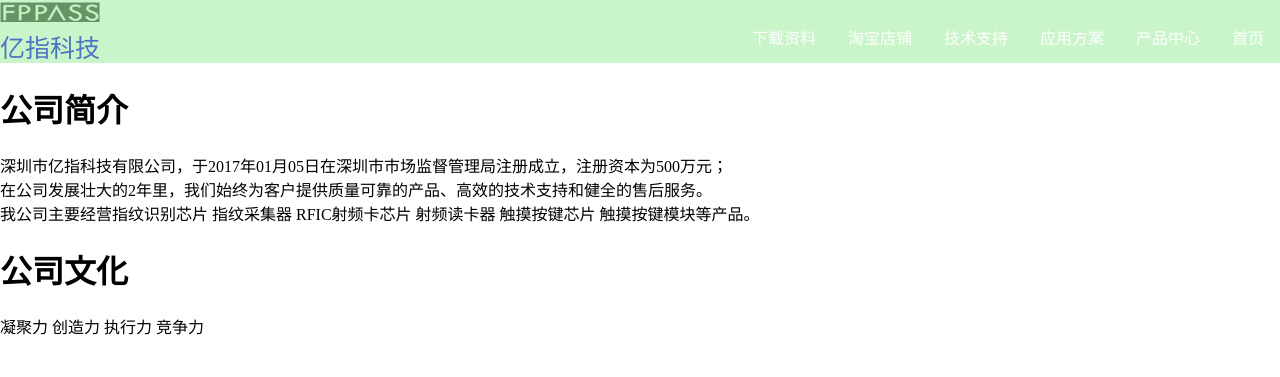
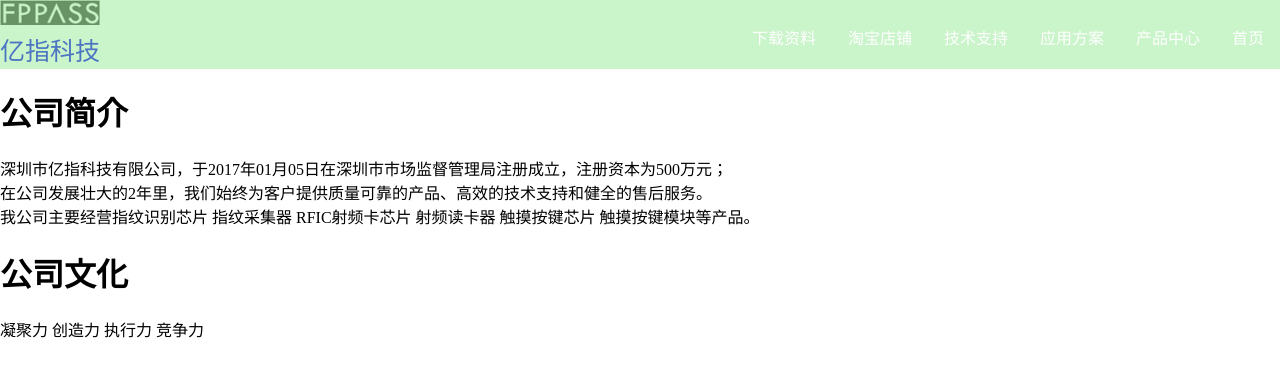
Before and after one commit to easyfp/easyfp.github.io, a Jekyll site: the page about.html, which Jekyll copies as it is, in a window 1280 px wide. Shown: the top 377 px of the page. Built offline with Jekyll 4.4.1, drawn with Linux system fonts in a browser that asks for light colours.

Commit message:
Update about.html

```diff
--- a/about.html
+++ b/about.html
@@ -26,7 +26,7 @@
     display: block;
     color: white;
     text-align: center;
-    padding: 14px 16px;
+    padding: 20px 16px;
     text-decoration: none;
 }
 
@@ -43,7 +43,7 @@
 	<style type="text/css">
 		a{text-decoration:none;}
 		</style>
-	<a class="navbar-brand page-scroll"  href="#page-top" style="text-align:center;font-size:25px"><img src="img/portfolio/7.jpg"width="100" height="20">
+	<a class="navbar-brand page-scroll"  href="#page-top" style="text-align:center;font-size:25px"><img src="img/portfolio/7.jpg"width="100" height="25">
          <br/>  亿指科技</a>
 	</div>
 
```
